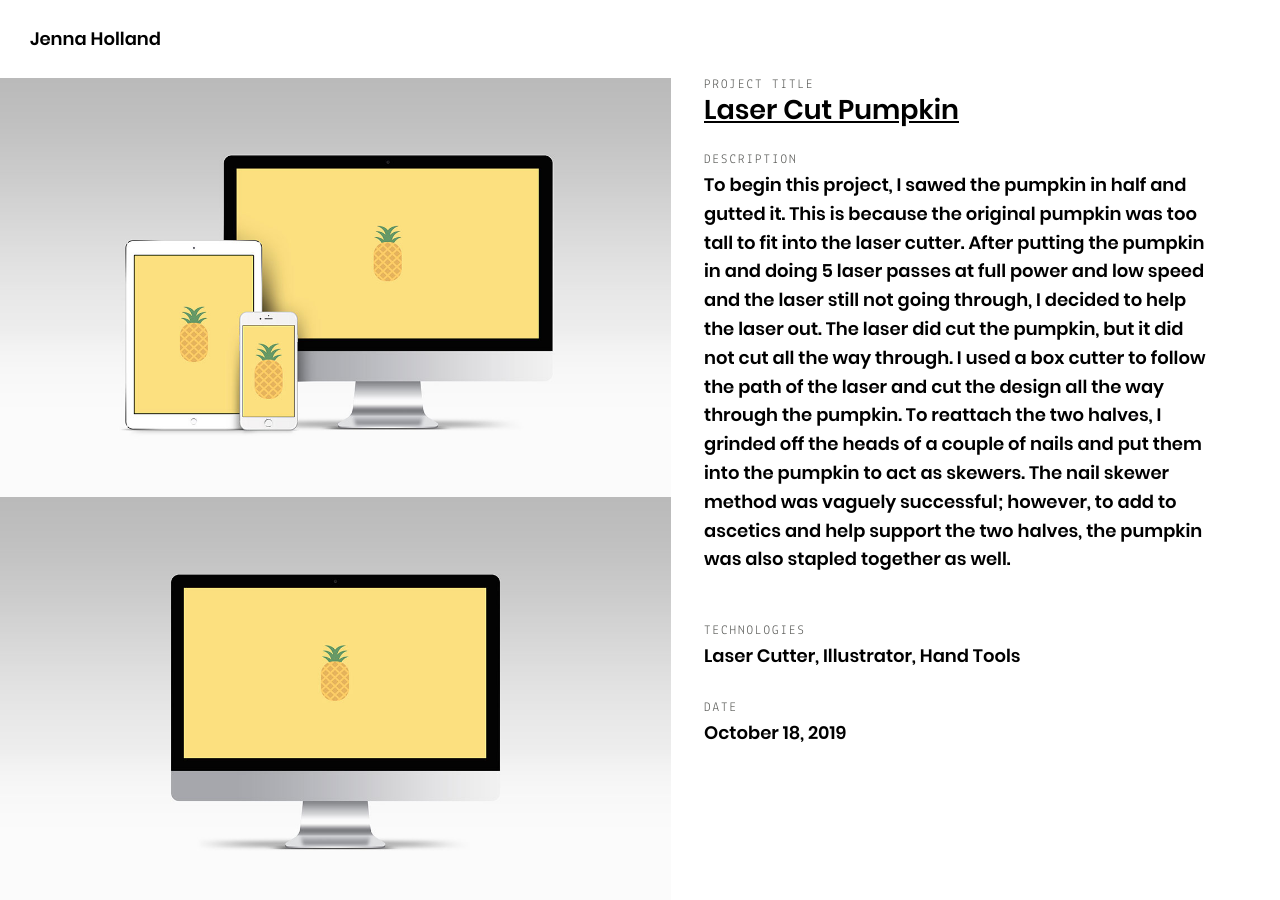
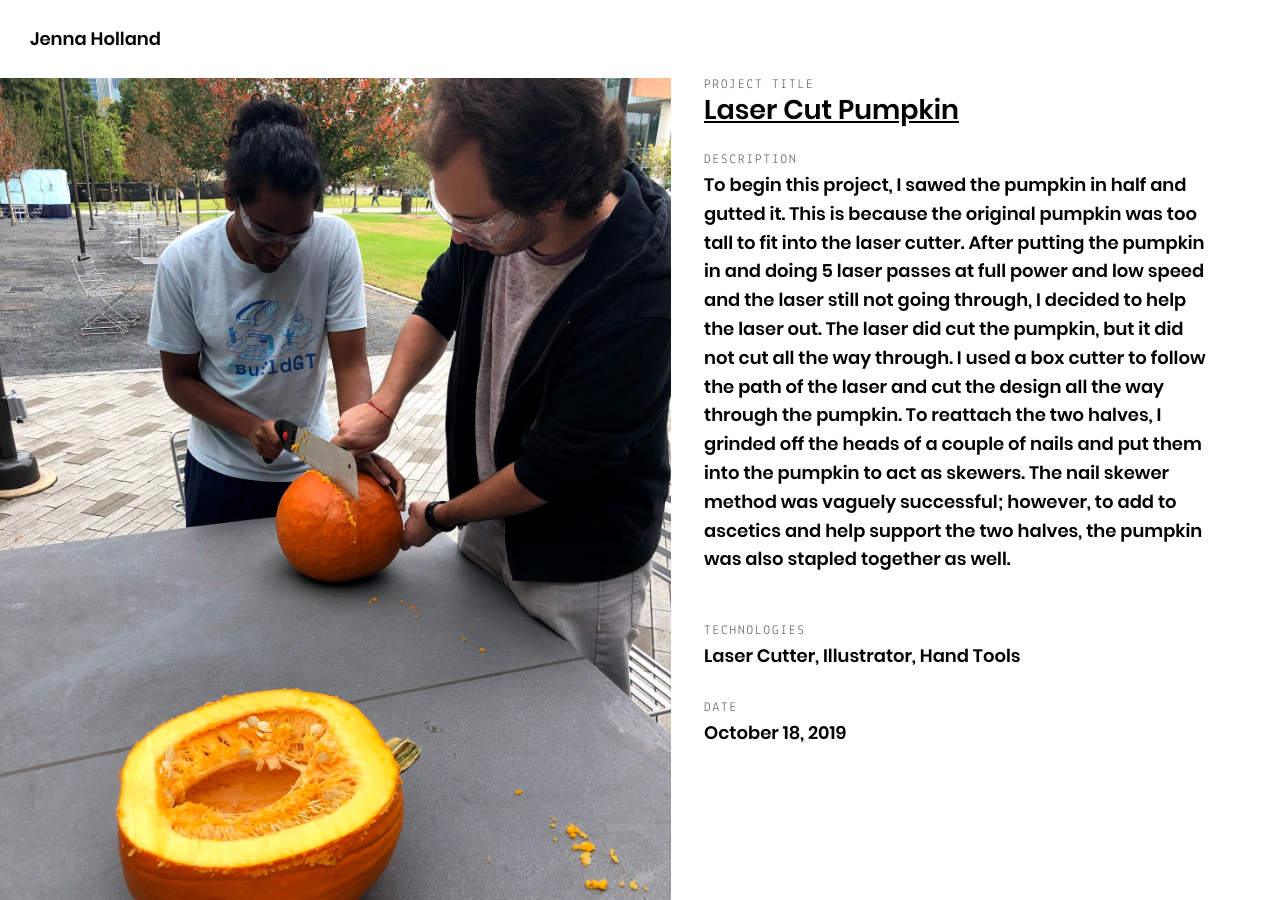
Before and after one commit to jenna-holland/project-blog, a Jekyll site: the page built from _posts/projects/2019-10-18-LaserCutPumpkin.md, in a window 1280 px wide and 900 px high. Built offline with Jekyll 4.4.1, drawn with Linux system fonts in a browser that asks for light colours.

Commit message:
Added Pumpkin Images

```diff
--- a/_posts/projects/2019-10-18-LaserCutPumpkin.md
+++ b/_posts/projects/2019-10-18-LaserCutPumpkin.md
@@ -18,13 +18,13 @@
 
 images:
   - image:
-    url: "/assets/images/projects/LaserCutPumpkin/devices.jpg"
+    url: "/assets/images/projects/LaserCutPumpkin/sawing.jpg"
     alt: "Yellow Pineapple website on tablet, mobile and desktop"
   - image:
-    url: "/assets/images/projects/LaserCutPumpkin/desktop.jpg"
+    url: "/assets/images/projects/LaserCutPumpkin/nailSkewer.jpg"
     alt: "Yellow Pineapple website on a desktop device"
   - image:
-    url: "/assets/images/projects/LaserCutPumpkin/mobile.jpg"
+    url: "/assets/images/projects/LaserCutPumpkin/stapledPumpkin.jpg"
     alt: "Yellow Pineapple website on a mobile device"
 ---
 <p>To begin this project, I sawed the pumpkin in half and gutted it. This is because the original pumpkin was too tall to fit into the laser cutter. After putting the pumpkin in and doing 5 laser passes at full power and low speed and the laser still not going through, I decided to help the laser out. The laser did cut the pumpkin, but it did not cut all the way through. I used a box cutter to follow the path of the laser and cut the design all the way through the pumpkin. To reattach the two halves, I grinded off the heads of a couple of nails and put them into the pumpkin to act as skewers. The nail skewer method was vaguely successful; however, to add to ascetics and help support the two halves, the pumpkin was also stapled together as well.</p>
```
Also changed, not shown: assets/images/projects/LaserCutPumpkin/desktop.jpg (deleted), assets/images/projects/LaserCutPumpkin/devices.jpg (deleted), assets/images/projects/LaserCutPumpkin/finalPumpkin.jpg (added), assets/images/projects/LaserCutPumpkin/mobile.jpg (deleted), assets/images/projects/LaserCutPumpkin/nailSkewer.jpg (added), assets/images/projects/LaserCutPumpkin/sawing.jpg (added), assets/images/projects/LaserCutPumpkin/stapledPumpkin.jpg (added).
